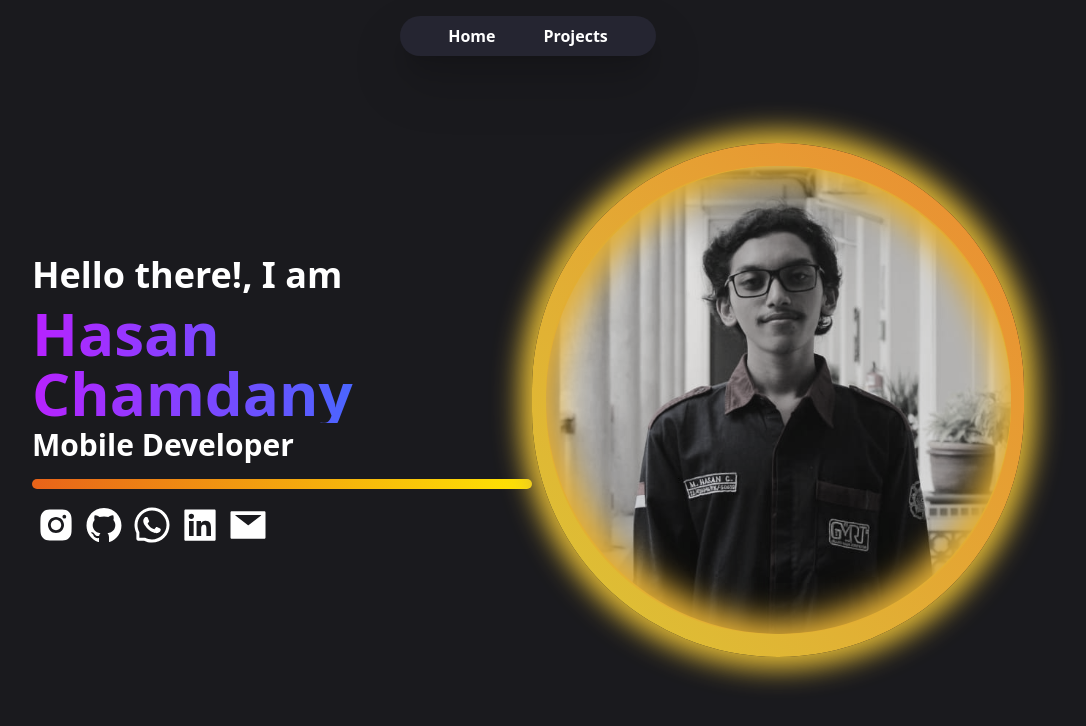
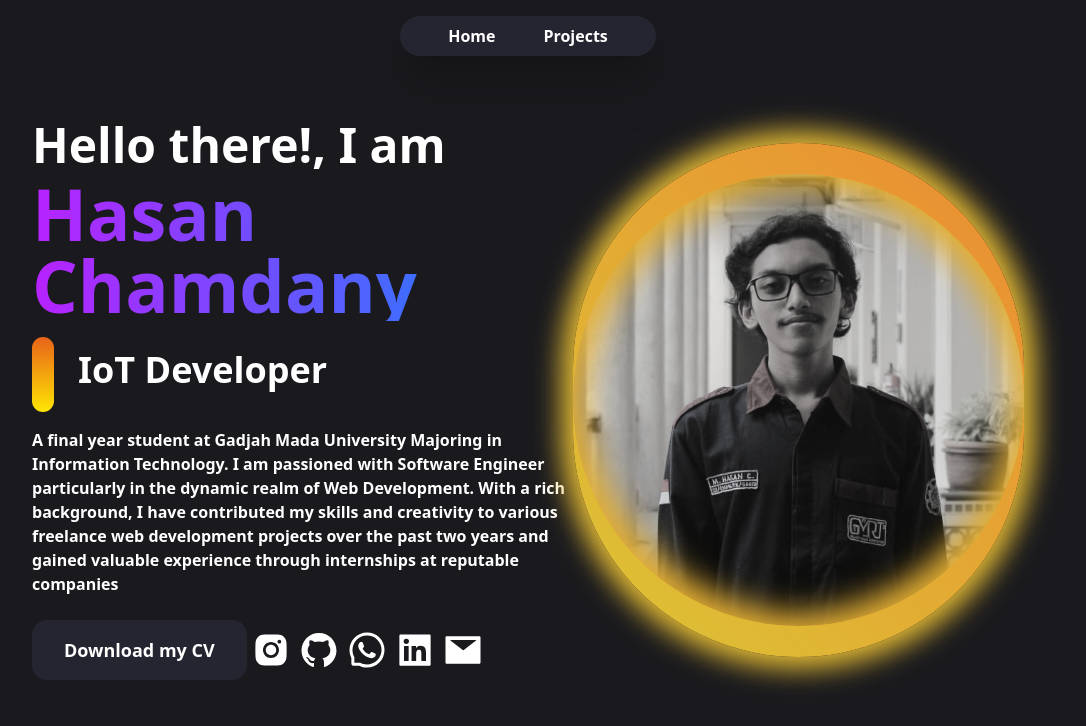
Before and after one commit to hasanchamdany/hasanchamdany.github.io, a Next.js app: page / in a window 1280 px wide. Shown: the top 726 px of the page, without its empty margins (112-1198 px from the left). Built offline with nearby package versions, Linux system fonts and the light colour scheme.

Commit message:
feat(landing): fix landing layout

```diff
--- a/src/pages/index.js
+++ b/src/pages/index.js
@@ -32,10 +32,10 @@ export default function Home() {
           <div className="md:flex flex-row justify-between mx-36 items-center h-screen block">
             <div className="   flex flex-col gap-2 font-bold ">
               <div className="text-white">
-                <h2 className="text-4xl">Hello there!, I am</h2>
+                <h2 className="text-5xl">Hello there!, I am</h2>
               </div>
               <div
-                className=" md:text-6xl text-3xl justify-start text-gradient-to-r from-[#B822FF] to-[#0D8BFF]"
+                className=" md:text-7xl text-3xl justify-start text-gradient-to-r from-[#B822FF] to-[#0D8BFF]"
                 data-aos="fade-right"
               >
                 <h1
@@ -49,7 +49,11 @@ export default function Home() {
                   Hasan Chamdany
                 </h1>
               </div>
-              <div className="text-white text-xl">
+              <div className="text-white text-2xl flex items-center gap-6">
+                <div className="w-[22px] h-[75px] bg-gradient-to-b from-[#E86319] to-[#FFE603] rounded-xl mt-2 text-transparent">
+                  {" "}
+                  p
+                </div>
                 <TypeAnimation
                   // Same String at the start will only be typed once, initially
                   sequence={[
@@ -57,9 +61,9 @@ export default function Home() {
                     1000,
                     "UI/UX Designer",
                     1000,
-                    "Mobile Developer",
+                    "IoT Developer",
                     1000,
-                    "Data Engineer",
+                    "Videographer",
                     1000,
                   ]}
                   speed={50} // Custom Speed from 1-99 - Default Speed: 40
@@ -69,11 +73,21 @@ export default function Home() {
                   className="text-white"
                 />
               </div>
-              <div className="md:w-[500px] w-[300px] max-h-[10px] bg-gradient-to-r from-[#E86319] to-[#FFE603] rounded-xl mt-2 text-transparent">
-                {" "}
-                p
+              <div className="max-w-[595px] text-white text-md my-2">
+                <p>
+                  A final year student at Gadjah Mada University Majoring in
+                  Information Technology. I am passioned with Software Engineer
+                  particularly in the dynamic realm of Web Development. With a
+                  rich background, I have contributed my skills and creativity to
+                  various freelance web development projects over the past two
+                  years and gained valuable experience through internships at
+                  reputable companies
+                </p>
               </div>
-              <div className="flex w-full h-fit mt-2 justify-start text-white">
+              <div className="flex w-full h-fit mt-2 justify-start items-center text-white">
+                <button className="rounded-[15px] bg-dark-grey text-white px-8 py-4">
+                  <p className="text-lg">Download my CV</p>
+                </button>
                 <Link href="https://www.instagram.com/hasan.chamdany/">
                   <AiFillInstagram className="w-[40px] h-[40px] mx-1" />
                 </Link>
```
